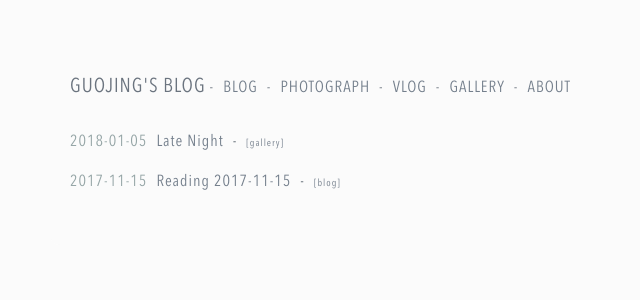
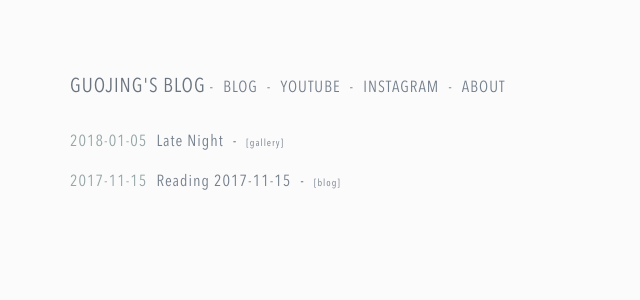
Before and after one commit to GuoJing/blog, a Jekyll site: the page built from index.html, in a window 1280 px wide. Shown: the top 300 px of the page, without its empty margins (25-665 px from the left). Built offline with Jekyll 4.4.1, drawn with Linux system fonts in a browser that asks for light colours.

Commit message:
auto commit

```diff
--- a/index.html
+++ b/index.html
@@ -11,9 +11,8 @@ title: GuoJing's Blog|只要心还跳
         <span style="font-size: 20px; font-weight: lighter;">GuoJing's Blog</span>
         <span class="item">
             - <a href="/blog">Blog</a>
-            - <a href="https://500px.me/soundbbg">Photograph</a>
-            - <a href="https://www.youtube.com/c/GuoJing">Vlog</a>
-            - <a href="/gallery">Gallery</a>
+            - <a href="https://www.youtube.com/c/GuoJing">Youtube</a>
+            - <a href="https://www.instagram.com/soundbbg/">Instagram</a>
             - <a href="/about">About</a>
         </span>
       </li>
```
